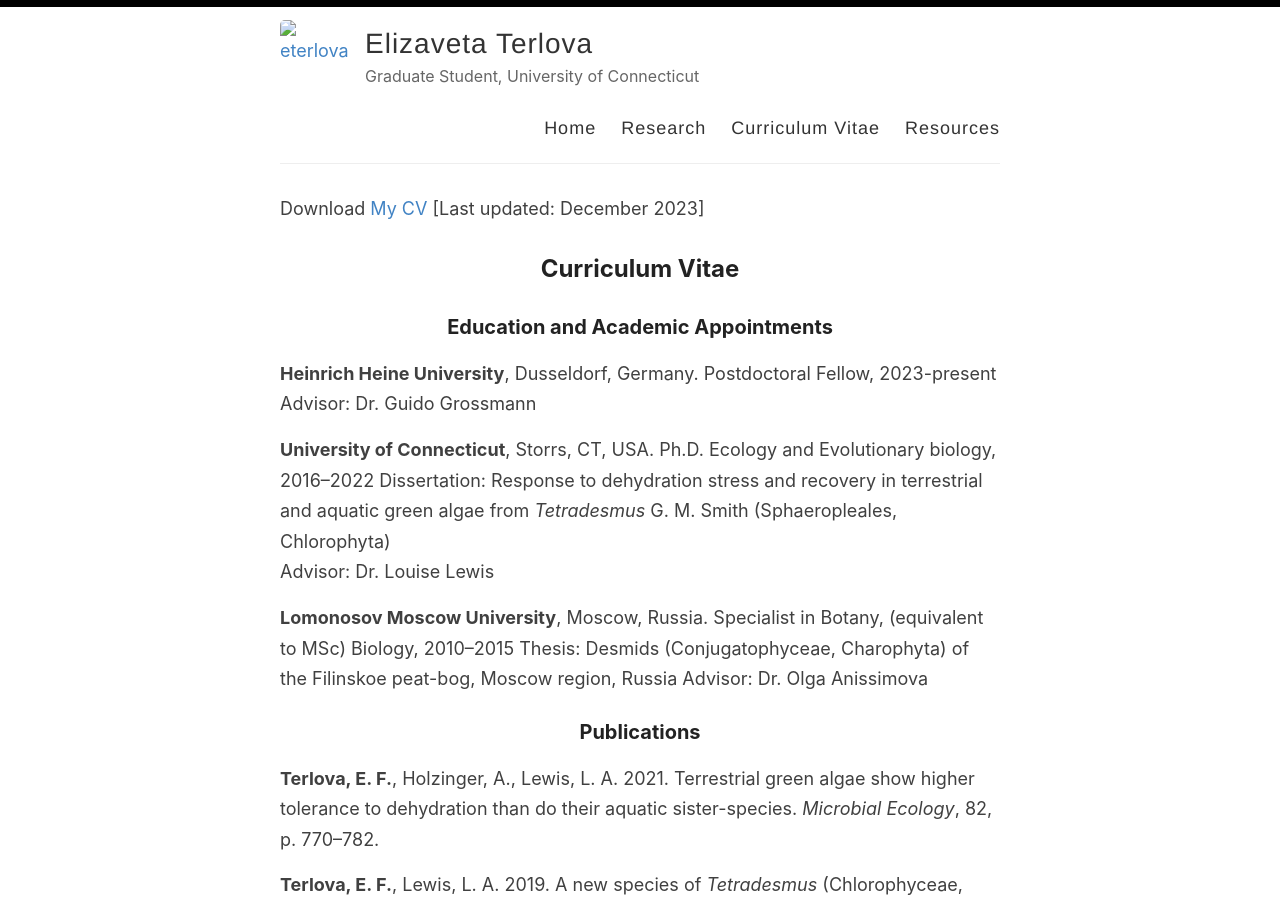
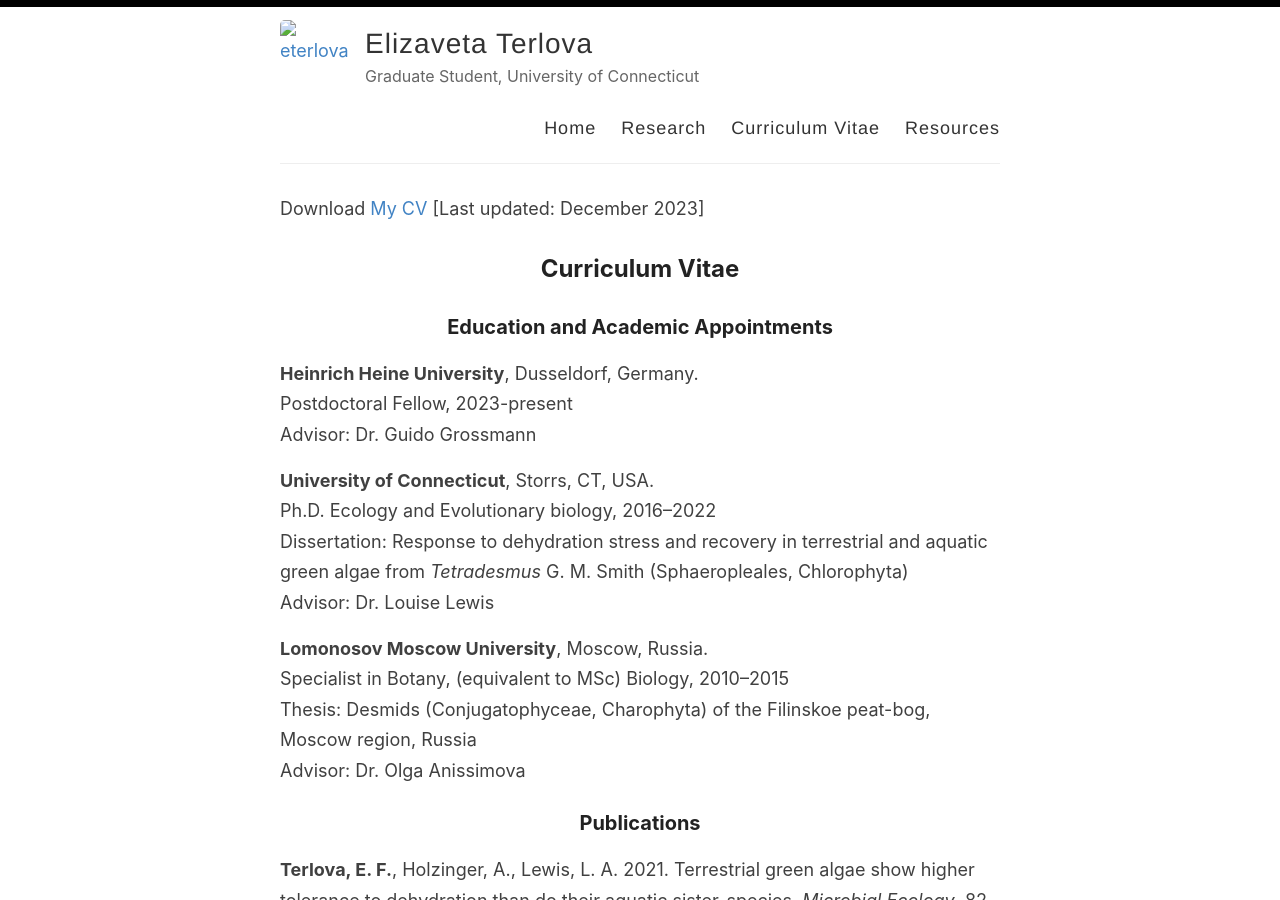
Before and after one commit to eterlova/eterlova.github.io, a Jekyll site: the page built from _pages/curriculum-vitae.md, in a window 1280 px wide and 900 px high. Built offline with Jekyll 4.4.1, drawn with Linux system fonts in a browser that asks for light colours.

```diff
--- a/_pages/curriculum-vitae.md
+++ b/_pages/curriculum-vitae.md
@@ -9,19 +9,19 @@ Download <a href="https://eterlova.github.io/ETerlovaCVJan2023.pdf" target="_bla
 ## Curriculum Vitae
 
 ### Education and Academic Appointments
-**Heinrich Heine University**, Dusseldorf, Germany.
-Postdoctoral Fellow, 2023-present
-Advisor: Dr. Guido Grossmann
+**Heinrich Heine University**, Dusseldorf, Germany.<br>
+Postdoctoral Fellow, 2023-present<br>
+Advisor: Dr. Guido Grossmann<br>
 
-**University of Connecticut**, Storrs, CT, USA.
-Ph.D. Ecology and Evolutionary biology, 2016–2022
-Dissertation: Response to dehydration stress and recovery in terrestrial and aquatic green algae from *Tetradesmus* G. M. Smith (Sphaeropleales, Chlorophyta)\\
-Advisor: Dr. Louise Lewis
+**University of Connecticut**, Storrs, CT, USA. <br>
+Ph.D. Ecology and Evolutionary biology, 2016–2022 <br>
+Dissertation: Response to dehydration stress and recovery in terrestrial and aquatic green algae from *Tetradesmus* G. M. Smith (Sphaeropleales, Chlorophyta) <br>
+Advisor: Dr. Louise Lewis<br>
 
-**Lomonosov Moscow University**, Moscow, Russia.
-Specialist in Botany, (equivalent to MSc) Biology, 2010–2015
-Thesis: Desmids (Conjugatophyceae, Charophyta) of the Filinskoe peat-bog, Moscow region, Russia
-Advisor: Dr. Olga Anissimova
+**Lomonosov Moscow University**, Moscow, Russia.<br>
+Specialist in Botany, (equivalent to MSc) Biology, 2010–2015<br>
+Thesis: Desmids (Conjugatophyceae, Charophyta) of the Filinskoe peat-bog, Moscow region, Russia<br>
+Advisor: Dr. Olga Anissimova<br>
 
 ### Publications
 **Terlova, E. F.**, Holzinger, A., Lewis, L. A. 2021. Terrestrial green algae show higher tolerance to dehydration than do their aquatic sister-species. *Microbial Ecology*, 82, p. 770–782.
```
